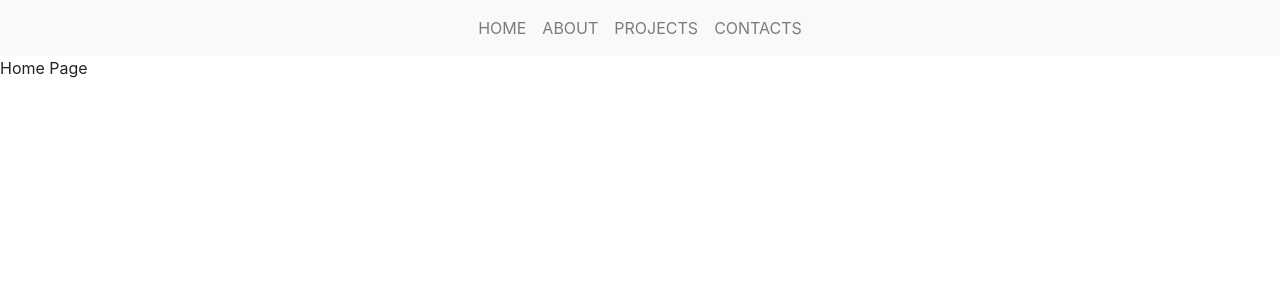
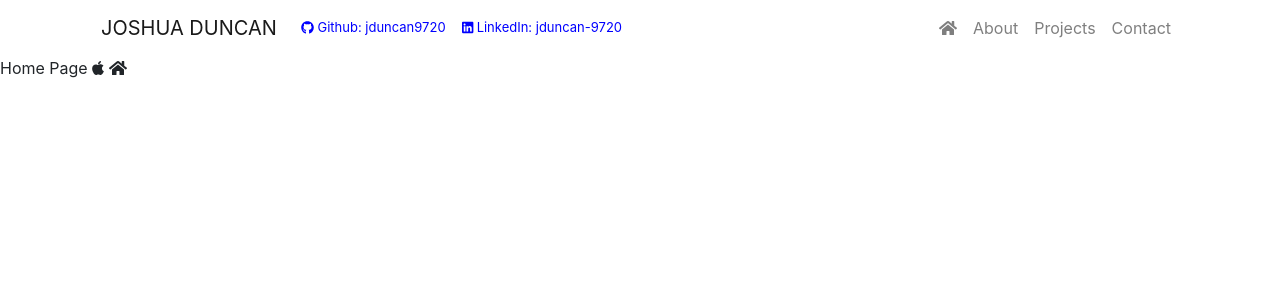
Before and after one commit to jduncan9720/joshua-duncan-portfolio, a React (Create React App) app: page /home in a window 1280 px wide. Shown: the top 300 px of the page. Built offline with nearby package versions, Linux system fonts and the light colour scheme.

Commit message:
Recoded Navbar

```diff
--- a/package.json
+++ b/package.json
@@ -3,6 +3,11 @@
   "version": "0.1.0",
   "private": true,
   "dependencies": {
+    "@fortawesome/fontawesome-svg-core": "^1.2.34",
+    "@fortawesome/free-brands-svg-icons": "^5.15.2",
+    "@fortawesome/free-regular-svg-icons": "^5.15.2",
+    "@fortawesome/free-solid-svg-icons": "^5.15.2",
+    "@fortawesome/react-fontawesome": "^0.1.14",
     "@testing-library/jest-dom": "^5.11.9",
     "@testing-library/react": "^11.2.5",
     "@testing-library/user-event": "^12.8.3",
--- a/src/App.js
+++ b/src/App.js
@@ -1,17 +1,22 @@
-import logo from './logo.svg';
 import './App.css';
 import 'bootstrap/dist/css/bootstrap.min.css';
 import { BrowserRouter as Router, Route, Switch } from "react-router-dom";
-import Nav from "./components/Nav"
+import ReactDOM from 'react-dom'
+import { library } from '@fortawesome/fontawesome-svg-core'
+import { fab } from '@fortawesome/free-brands-svg-icons'
+import { faHome } from '@fortawesome/free-solid-svg-icons'
+import Navbar from "./components/Navigation"
 import Home from "./pages/Home"
 import About from "./pages/About"
 import Projects from "./pages/Projects"
 import Contact from "./pages/Contact"
 
+library.add(fab, faHome)
+
 function App() {
   return (
     <Router>
-    <Nav />
+    <Navbar />
       <Switch>
       <Route exact path={["/"]} component={Home} />
           <Route exact path="/home" component={Home} />
--- a/src/components/Nav/index.js
+++ /dev/null
@@ -1,41 +0,0 @@
-import React from 'react'
-import { NavLink } from "react-router-dom";
-import { Row, Col, Container } from "../../components/Grid/index";
-
-function Nav() {
-    return (
-        <nav className="navbar navbar-expand-lg navbar-light bg-light">
-          <Container>
-            <button
-              className="navbar-toggler"
-              type="button"
-              data-bs-toggle="collapse"
-              data-bs-target="#navbarSupportedContent"
-              aria-controls="navbarSupportedContent"
-              aria-expanded="false"
-              aria-label="Toggle navigation"
-            >
-              <span className="navbar-toggler-icon"></span>
-            </button>
-            <div className="collapse navbar-collapse" id="navbarSupportedContent">
-              <ul className="navbar-nav mx-auto mb-2 mb-lg-0">
-                <NavLink className="nav-link" exact to="/">
-                    HOME
-                </NavLink>
-                <NavLink className="nav-link" exact to="/about">
-                    ABOUT
-                </NavLink>
-                <NavLink className="nav-link" exact to="/projects">
-                    PROJECTS
-                </NavLink>
-                <NavLink className="nav-link" exact to="/contact">
-                    CONTACTS
-                </NavLink>
-              </ul>
-            </div>
-          </Container>
-        </nav>
-      );
-}
-
-export default Nav
--- /dev/null
+++ b/src/components/Navigation/index.js
@@ -0,0 +1,39 @@
+import React from 'react'
+import Navbar from 'react-bootstrap/Navbar'
+import Nav from 'react-bootstrap/Nav'
+import { FontAwesomeIcon } from '@fortawesome/react-fontawesome'
+import { Row, Col, Container } from "../Grid/index";
+import "./style.css"
+
+function Navigation() {
+  return (
+    <Container>
+      <Navbar collapseOnSelect expand="lg" variant="light">
+        <Navbar.Brand href="/home">JOSHUA DUNCAN</Navbar.Brand>
+        <Navbar.Toggle aria-controls="responsive-navbar-nav" />
+        <Navbar.Collapse id="responsive-navbar-nav">
+          <Nav className="mr-auto">
+            <Nav.Link className="social"
+              href="https://github.com/jduncan9720">
+              <FontAwesomeIcon icon={['fab', 'github']} /> Github: jduncan9720
+            </Nav.Link>
+            <Nav.Link
+              className="social"
+              href="https://www.linkedin.com/in/jduncan-9720/">
+              <FontAwesomeIcon icon={['fab', 'linkedin']} /> LinkedIn: jduncan-9720
+            </Nav.Link>
+          </Nav>
+          <Nav>
+            <Nav.Link href="/home"><FontAwesomeIcon icon='home' /></Nav.Link>
+            <Nav.Link href="/about">About</Nav.Link>
+            <Nav.Link href="/projects">Projects</Nav.Link>
+            <Nav.Link href="/contact">Contact</Nav.Link>
+          </Nav>
+        </Navbar.Collapse>
+      </Navbar>
+    </Container>
+  )
+}
+
+
+export default Navigation
--- /dev/null
+++ b/src/components/Navigation/style.css
@@ -0,0 +1,4 @@
+.social{
+    color:blue !important;
+    font-size: small;
+}
--- a/src/pages/Home.js
+++ b/src/pages/Home.js
@@ -1,9 +1,10 @@
+import { FontAwesomeIcon } from '@fortawesome/react-fontawesome'
 import React from 'react'
 
 export default function Home() {
     return (
         <div>
-            Home Page
+            Home Page <FontAwesomeIcon icon={['fab', 'apple']} /> <FontAwesomeIcon icon='home' />
         </div>
     )
 }
```
Also changed, not shown: 1 other file (tests, documents, lock files or other folders).
